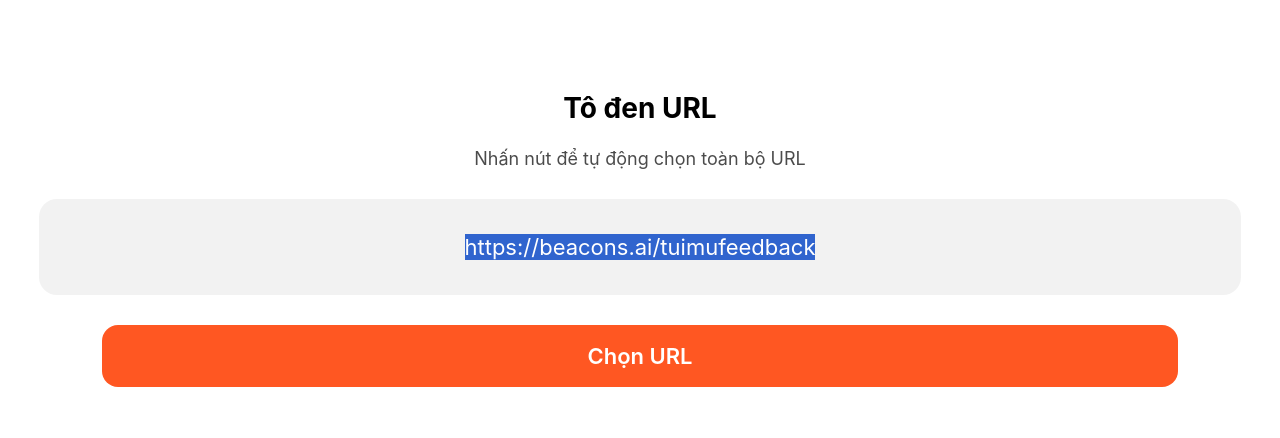
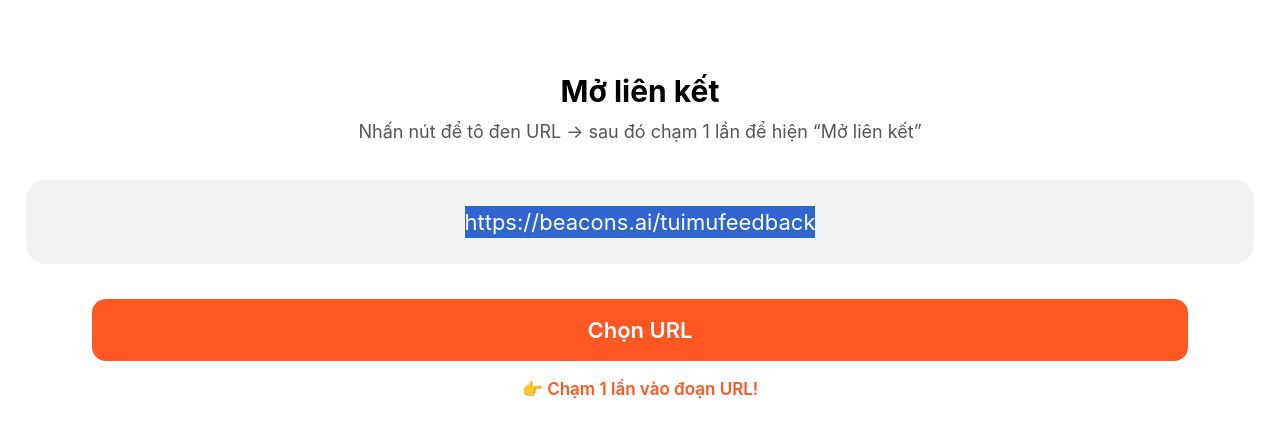
Before and after one commit to tuimufeedback/redirect-link14, a plain HTML site: page index.html in a window 1280 px wide. Both pictures are taken after a click on the element "Chọn URL". Drawn offline with Linux system fonts and the light colour scheme.

Commit message:
Add files via upload

```diff
--- a/index.html
+++ b/index.html
@@ -4,70 +4,109 @@
 <head>
 <meta charset="UTF-8">
 <meta name="viewport" content="width=device-width, initial-scale=1.0">
-<title>Tô đen URL</title>
+<title>Mở liên kết</title>
 
 <style>
     body {
         font-family: -apple-system, BlinkMacSystemFont, sans-serif;
+        padding: 40px 18px;
         text-align: center;
-        padding: 60px 0;
-        background: #fff;
+        background: #ffffff;
     }
 
-    h2 { font-size: 28px; font-weight: 700; }
-    p  { font-size: 18px; opacity: 0.7; }
+    h2 {
+        font-size: 30px;
+        font-weight: 700;
+        margin-bottom: 10px;
+    }
 
-    .box {
-        margin: 30px auto;
-        width: 92%;
+    p {
+        font-size: 18px;
+        color: #555;
+        margin-top: 5px;
+        line-height: 1.45;
+    }
+
+    #boxWrap {
+        margin: 35px auto;
+        padding: 26px 16px;
+        border-radius: 20px;
         background: #f2f2f2;
-        border-radius: 18px;
-        padding: 35px 20px;
+        transition: 0.2s;
     }
 
     #urlBox {
         font-size: 22px;
-        text-align: center;
+        line-height: 32px;
         user-select: text;
         word-break: break-all;
     }
 
+    @keyframes pulse {
+        0% { transform: scale(1); }
+        50% { transform: scale(1.02); }
+        100% { transform: scale(1); }
+    }
+
+    .pulse {
+        animation: pulse 0.6s ease-in-out 2;
+    }
+
     .btn {
-        width: 82%;
-        margin: 20px auto;
+        width: 86%;
+        margin: 18px auto;
         padding: 18px 20px;
         background: #ff5722;
-        color: white;
+        color: #fff;
         font-size: 22px;
-        border-radius: 16px;
+        border-radius: 14px;
         font-weight: 600;
         user-select: none;
     }
+
+    #hint {
+        margin-top: 12px;
+        font-size: 17px;
+        color: #ff5722;
+        font-weight: 600;
+        display: none;
+    }
 </style>
+</head>
 
-</head>
 <body>
 
-<h2>Tô đen URL</h2>
-<p>Nhấn nút để tự động chọn toàn bộ URL</p>
+<h2>Mở liên kết</h2>
+<p>Nhấn nút để tô đen URL → sau đó chạm 1 lần để hiện “Mở liên kết”</p>
 
-<div class="box">
+<div id="boxWrap">
     <div id="urlBox">https://beacons.ai/tuimufeedback</div>
 </div>
 
-<div class="btn" id="selectBtn">Chọn URL</div>
+<div id="selectBtn" class="btn">Chọn URL</div>
+
+<div id="hint">👉 Chạm 1 lần vào đoạn URL!</div>
 
 <script>
 const urlBox = document.getElementById("urlBox");
-const btnSelect = document.getElementById("selectBtn");
+const wrap = document.getElementById("boxWrap");
+const btn = document.getElementById("selectBtn");
+const hint = document.getElementById("hint");
 
-// BƯỚC 1 — TÔ ĐEN DIV (Chạy 100% trên TikTok iOS)
-btnSelect.addEventListener("click", () => {
+btn.addEventListener("click", () => {
     const range = document.createRange();
     range.selectNodeContents(urlBox);
+
     const sel = window.getSelection();
     sel.removeAllRanges();
     sel.addRange(range);
+
+    wrap.classList.add("pulse");
+    setTimeout(() => wrap.classList.remove("pulse"), 700);
+
+    hint.style.display = "block";
+
+    urlBox.scrollIntoView({ behavior: "smooth", block: "center" });
 });
 </script>
 
```
